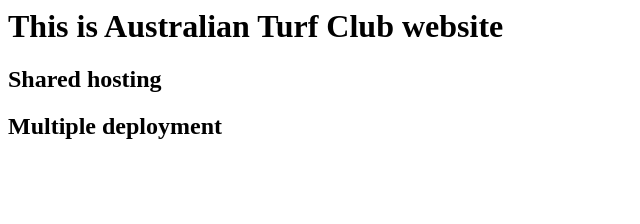
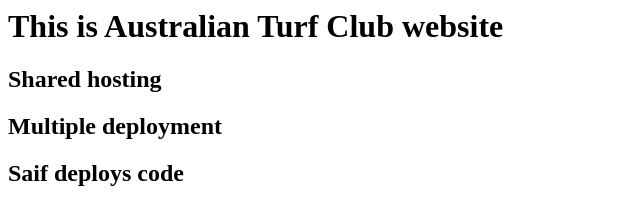
Before and after one commit to saifatc/events, a plain HTML site: page atc/index.html in a window 1280 px wide. Shown: the whole page, without its empty margins (0-640 px from the left). Drawn offline with Linux system fonts and the light colour scheme.

Commit message:
Saif updated

```diff
--- a/atc/index.html
+++ b/atc/index.html
@@ -6,5 +6,6 @@
         <h1>This is Australian Turf Club website</h1>
 		<h2>Shared hosting</h2>
 		<h2>Multiple deployment</h2>
+		<h2>Saif deploys code</h2>
     </body>
 </html>
```
